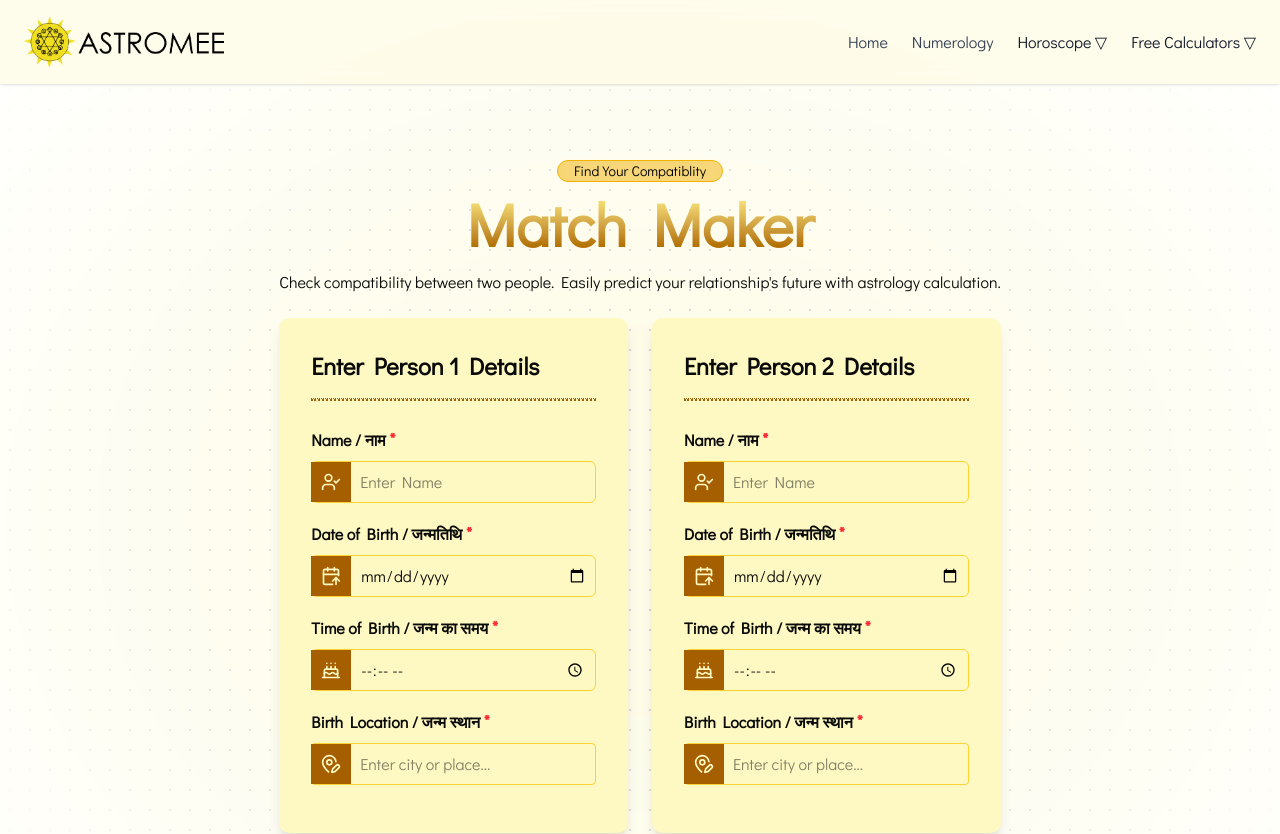
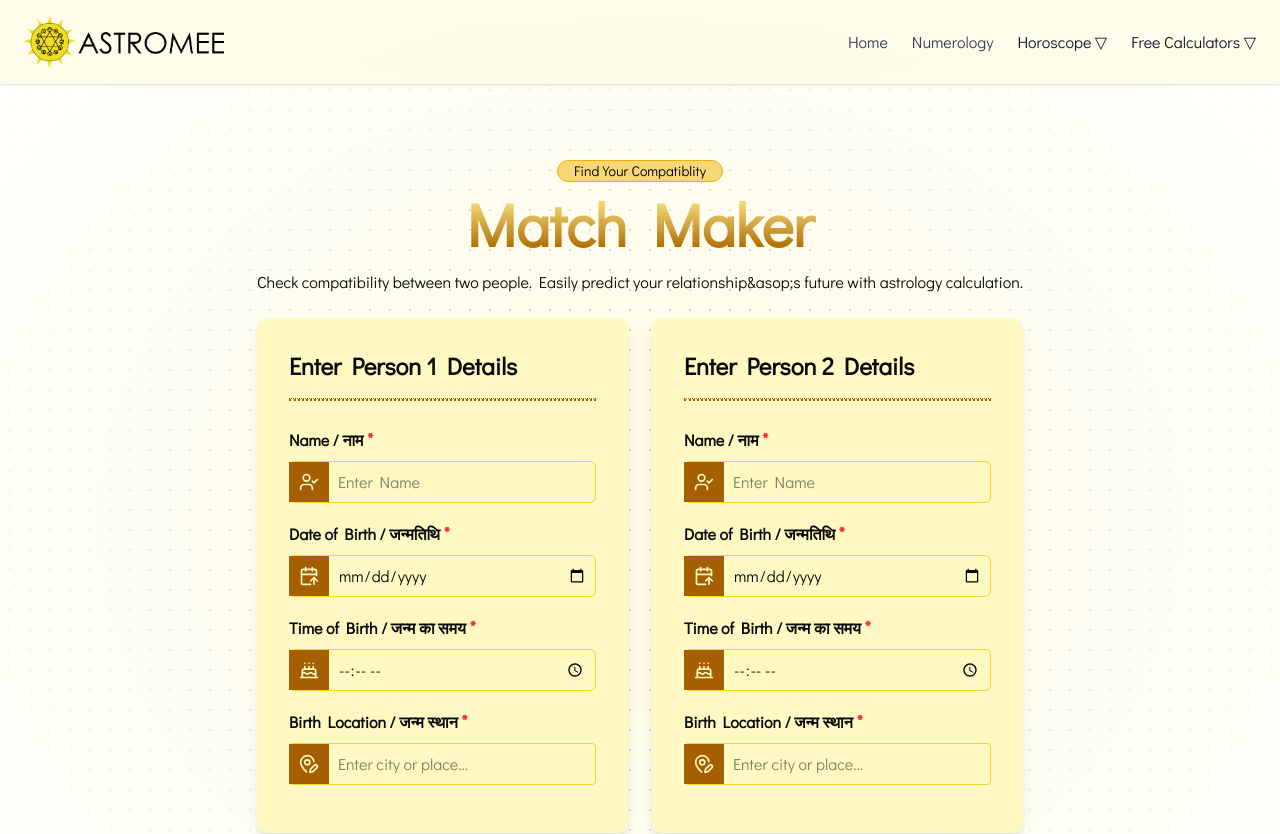
Before and after one commit to desimochi/astromee, a Next.js app: page /match-checker in a window 1280 px wide. Shown: the top 834 px of the page. Built offline with nearby package versions, Linux system fonts and the light colour scheme.

Commit message:
match makerss

```diff
--- a/app/match-checker/page.js
+++ b/app/match-checker/page.js
@@ -16,7 +16,7 @@ export default function Page(){
         <span className="text-black">Find Your Compatiblity</span>
           </div>
                 <h1 className="text-6xl font-extrabold mb-4 bg-gradient-to-b from-yellow-200 to-yellow-700 bg-clip-text text-transparent text-center">Match Maker</h1>
-                <p className="text-center">Check compatibility between two people. Easily predict your relationship's future with astrology calculation.</p>
+                <p className="text-center">Check compatibility between two people. Easily predict your relationship&asop;s future with astrology calculation.</p>
             <div className="w-full">
                 <FormAstro />
             </div>
```
